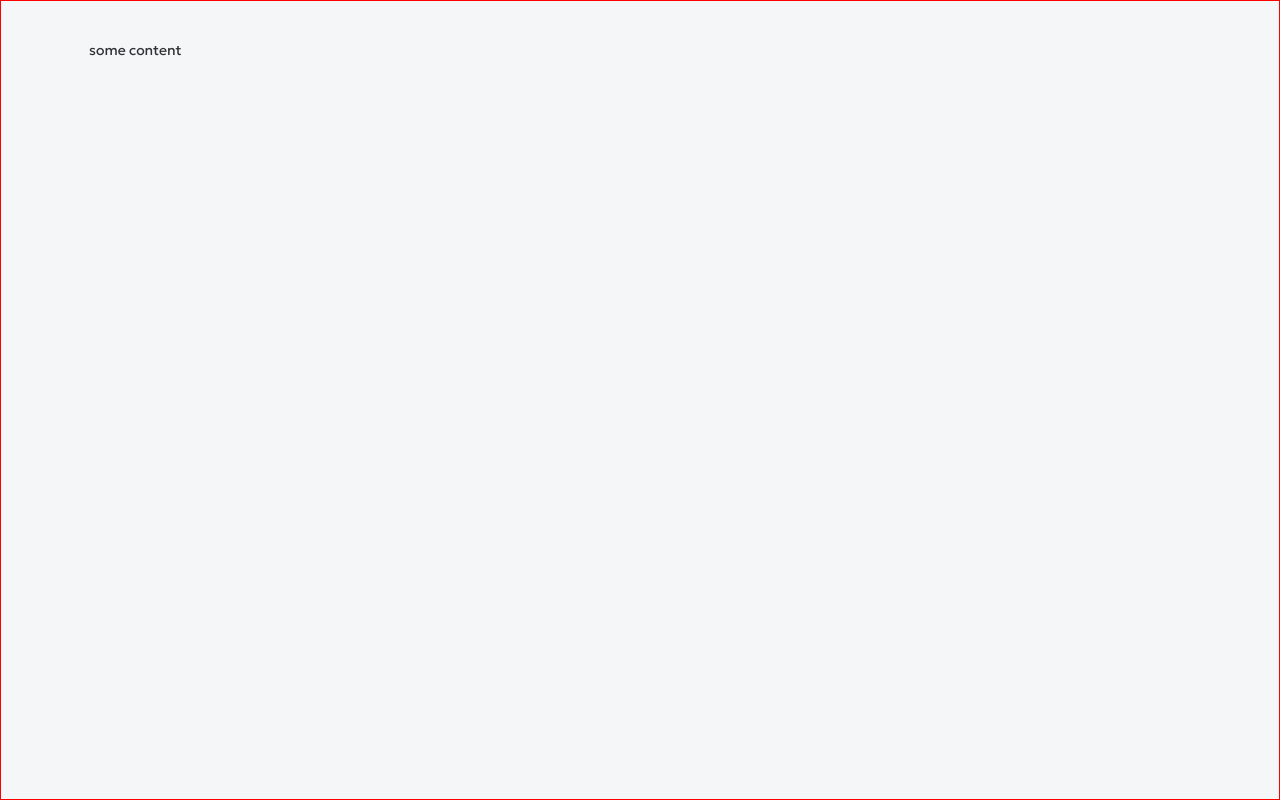
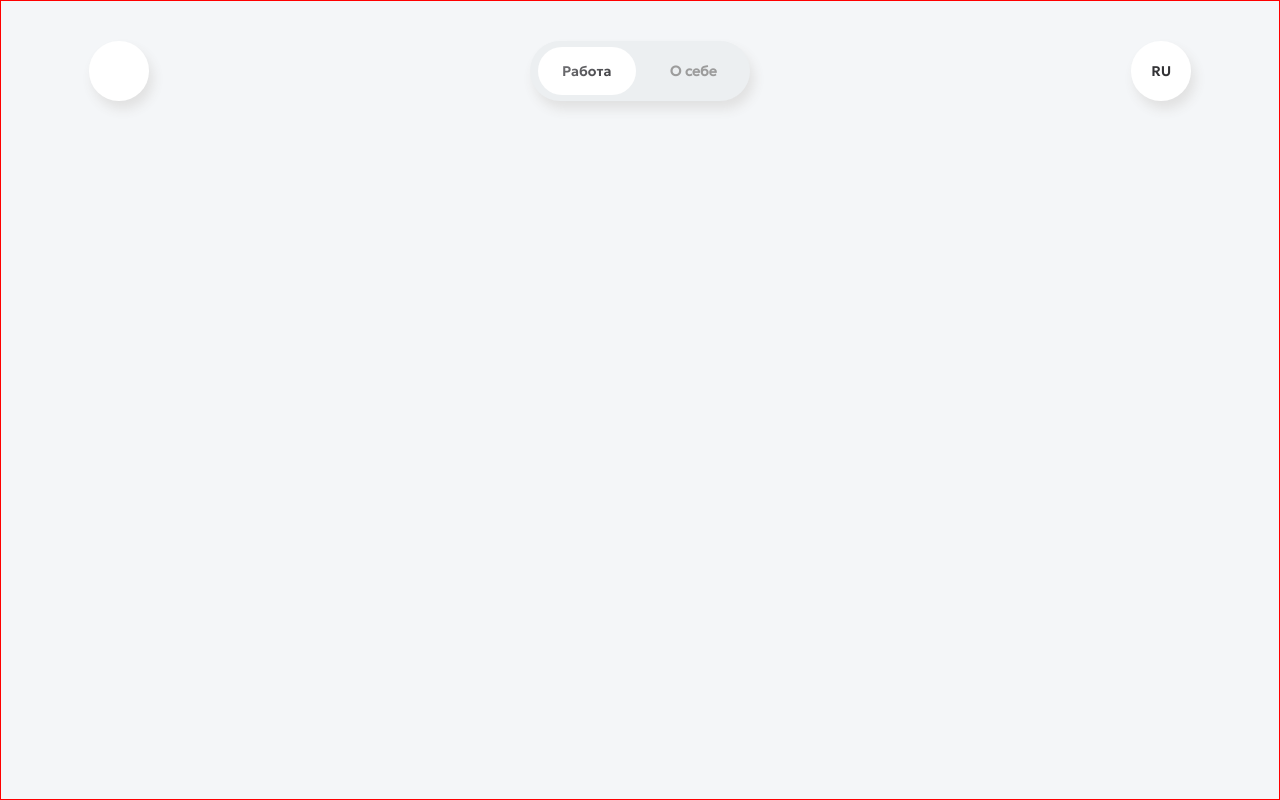
Before and after one commit to artem-kuznecov/cutaway, a React (Vite) app: page / in a window 1280 px wide. Built offline with nearby package versions, Linux system fonts and the light colour scheme.

Commit message:
add main header

```diff
--- a/src/App.tsx
+++ b/src/App.tsx
@@ -1,9 +1,9 @@
-export const App = () => {
+import { Header } from '@/components/header/Header'
+
+export const App = (): React.JSX.Element => {
   return (
-    <main>
-      some content
-    </main>
+    <>
+      <Header />
+    </>
   )
 }
-
-export default App
--- /dev/null
+++ b/src/components/header/Header.module.scss
@@ -0,0 +1,99 @@
+$caret-width: calc(48% - 8px);
+$pseudo-padding-block: 6px;
+$pseudo-padding-inline: 8px;
+
+.header {
+  height: 4.25rem;
+  display: flex;
+  justify-content: space-between;
+}
+
+.animoji,
+.lang-toggle {
+  background: var(--bg-lightest);
+  box-shadow: var(--block-shadow-drop);
+  border-radius: 50%;
+  height: 100%;
+  aspect-ratio: 1 / 1;
+}
+
+.lang-toggle {
+  cursor: pointer;
+  overflow: hidden;
+  [data-role="language-spin"] {
+    height: 200%;
+    &[data-lang="en"] {
+      rotate: 180deg;
+    }
+    transition: all 0.2s;
+    h4 {
+      height: 50%;
+      text-transform: uppercase;
+      text-align: center;
+      align-content: center;
+      pointer-events: none;
+      user-select: none;
+
+      &:last-of-type {
+        rotate: 180deg;
+      }
+    }
+  }
+}
+
+.topic-toggle {
+  height: 100%;
+  width: max(20%, 190px);
+  background: var(--bg-grey);
+  border-radius: 64px;
+  box-shadow: var(--block-shadow-drop);
+  position: relative;
+  z-index: 0;
+
+  display: flex;
+  justify-content: space-between;
+
+  h4 {
+    width: $caret-width;
+    height: 100%;
+    text-align: center;
+    align-content: center;
+    margin-inline: $pseudo-padding-inline 0;
+    user-select: none;
+    cursor: pointer;
+    &:last-of-type {
+      margin-inline: 0 $pseudo-padding-inline;
+    }
+  }
+
+  [data-role="caret"] {
+    z-index: -1;
+    position: absolute;
+    top: $pseudo-padding-block;
+    background: var(--bg-lightest);
+    height: calc(100% - 12px);
+    width: $caret-width;
+    border-radius: 44px;
+    &[data-position="left"] {
+      left: $pseudo-padding-inline;
+    }
+    &[data-position="right"] {
+      left: calc(100% - $caret-width - $pseudo-padding-inline);
+    }
+    transition: all 0.2s;
+  }
+}
+
+@media (pointer: fine) {
+  h4:active ~ [data-role="caret"] {
+    top: calc(4% + 6px);
+    height: calc(92% - 12px);
+    width: calc($caret-width + 4px);
+    &[data-position="left"] {
+      left: calc($pseudo-padding-inline + 4px);
+    }
+    &[data-position="right"] {
+      left: calc(100% - $caret-width - $pseudo-padding-inline - 8px);
+    }
+  }
+}
--- /dev/null
+++ b/src/components/header/Header.tsx
@@ -0,0 +1,43 @@
+import { useState } from 'react'
+import cn from 'classnames'
+import styles from './Header.module.scss'
+
+type TypeCaretPosition = 'left' | 'right'
+type TypeCurrentLanguage = 'ru' | 'en'
+
+export const Header = () => {
+  const [caretPosition, setCaretPosition] = useState<TypeCaretPosition>('left')
+  const [currentLanguage, setCurrentLanguage] = useState<TypeCurrentLanguage>('ru')
+
+  function switchLanguage () {
+    if (currentLanguage === 'ru') setCurrentLanguage('en')
+    else setCurrentLanguage('ru')
+  }
+
+  return (
+    <header className={styles.header}>
+      <div className={styles.animoji}></div>
+      <div className={styles['topic-toggle']}>
+        <h4
+          className={cn(['text-header-4', {
+            'text-gradient': caretPosition === 'left'
+          }])}
+          onClick={() => setCaretPosition('left')}
+        >Работа</h4>
+        <h4
+          className={cn(['text-header-4', {
+            'text-gradient-colored': caretPosition === 'right'
+          }])}
+          onClick={() => setCaretPosition('right')}
+        >О себе</h4>
+        <div data-role='caret' data-position={caretPosition}></div>
+      </div>
+      <div className={styles['lang-toggle']} onClick={switchLanguage}>
+        <div data-role='language-spin' data-lang={currentLanguage}>
+          <h4 className='text-header text-bold'>ru</h4>
+          <h4 className='text-header text-bold'>en</h4>
+        </div>
+      </div>
+    </header>
+  )
+}
--- a/src/main.tsx
+++ b/src/main.tsx
@@ -1,9 +1,9 @@
 import { StrictMode } from 'react'
 import { createRoot } from 'react-dom/client'
 import '@/theme/index.scss'
-import App from './App.tsx'
+import { App } from './App.tsx'
 
-createRoot( document.getElementById( 'root' )! ).render(
+createRoot(document.getElementById('root')!).render(
   <StrictMode>
     <App />
   </StrictMode>
```
